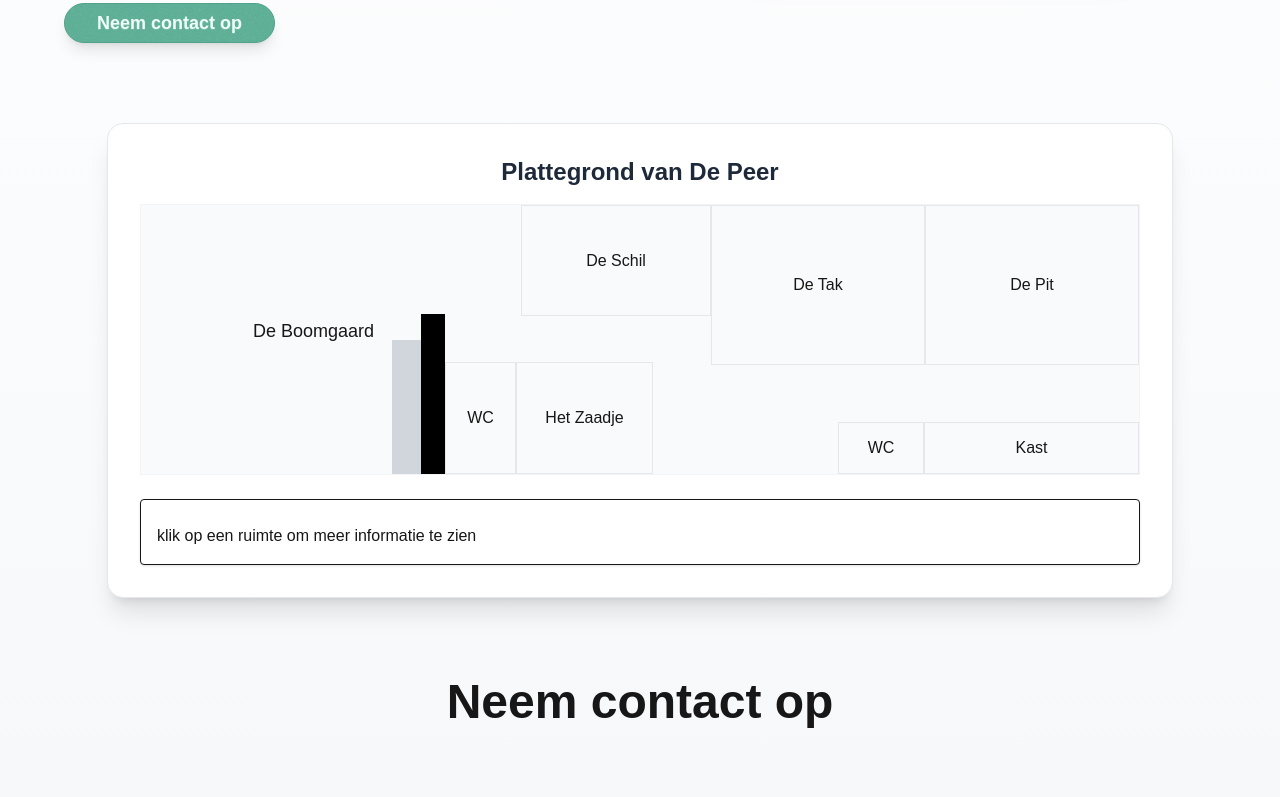
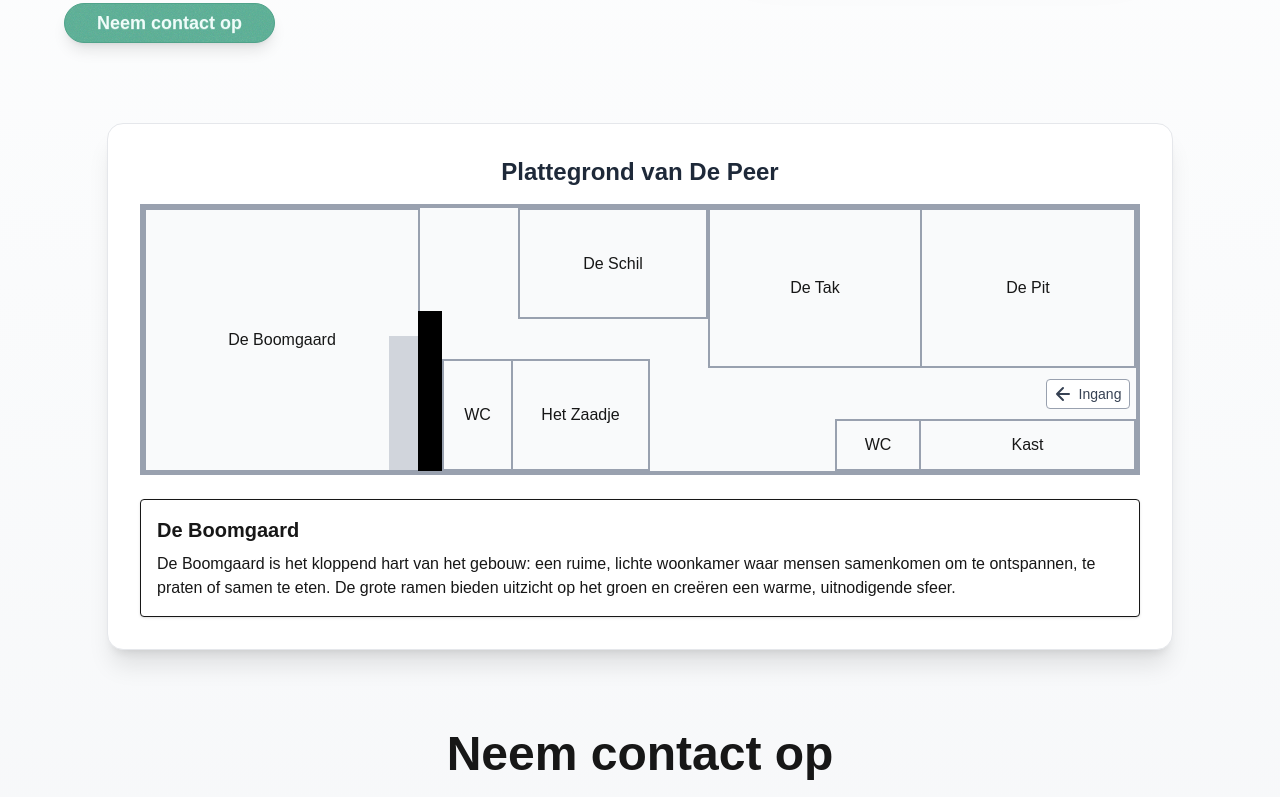
Before and after one commit to merkendiep/mental-motion, a Next.js app: page /de-peer in a window 1280 px wide. Shown: the part 589-1386 px from the top of the page. Built offline with nearby package versions, Linux system fonts and the light colour scheme.

Commit message:
Made ui improvements to the floorplan

```diff
--- a/src/components/FloorPlan.jsx
+++ b/src/components/FloorPlan.jsx
@@ -5,85 +5,164 @@ import FloorPlanRoom from "@/src/components/FloorPlanRoom";
 const ROOM_INFO = {
   "De Boomgaard": {
     description:
-      "De Boomgaard is het kloppend hart van het gebouw: een ruime, lichte woonkamer waar mensen samenkomen om te ontspannen, te praten of samen te eten. De grote ramen bieden uitzicht op het groen en creëren een warme, uitnodigende sfeer."
+      "De Boomgaard is het kloppend hart van het gebouw: een ruime, lichte woonkamer waar mensen samenkomen om te ontspannen, te praten of samen te eten. De grote ramen bieden uitzicht op het groen en creëren een warme, uitnodigende sfeer.",
   },
   "De Pit": {
     description:
-      "De Pit vormt de centrale hal en is het toneel voor evenementen, bijeenkomsten en inspirerende gesprekken. Hier komen mensen samen om ideeën te delen, te vieren of gewoon te genieten van elkaars gezelschap."
+      "De Pit vormt de centrale hal en is het toneel voor evenementen, bijeenkomsten en inspirerende gesprekken. Hier komen mensen samen om ideeën te delen, te vieren of gewoon te genieten van elkaars gezelschap.",
   },
   "De Tak": {
     description:
-      "De Tak is een rustige werkruimte, badend in natuurlijk licht. Perfect voor geconcentreerd werken, lezen of creatieve sessies. Planten en zachte kleuren zorgen voor een kalme, productieve omgeving."
+      "De Tak is een rustige werkruimte, badend in natuurlijk licht. Perfect voor geconcentreerd werken, lezen of creatieve sessies. Planten en zachte kleuren zorgen voor een kalme, productieve omgeving.",
   },
   "De Schil": {
     description:
-      "De Schil is een knusse lounge, ideaal om even tot rust te komen. Zachte banken, warme verlichting en een huiselijke sfeer maken dit de perfecte plek voor een goed gesprek of een moment voor jezelf."
+      "De Schil is een knusse lounge, ideaal om even tot rust te komen. Zachte banken, warme verlichting en een huiselijke sfeer maken dit de perfecte plek voor een goed gesprek of een moment voor jezelf.",
   },
   "Het Zaadje": {
     description:
-      "Het Zaadje is een kleine, intieme vergaderruimte. Hier ontstaan de grootste ideeën in een rustige setting, perfect voor overleg, brainstorms of vertrouwelijke gesprekken."
+      "Het Zaadje is een kleine, intieme vergaderruimte. Hier ontstaan de grootste ideeën in een rustige setting, perfect voor overleg, brainstorms of vertrouwelijke gesprekken.",
   },
-  "WC": {
+  WC: {
     description:
-      "De WC is het toilet van het gebouw. Netjes, fris en altijd binnen handbereik voor een korte pauze."
+      "De WC is het toilet van het gebouw. Netjes, fris en altijd binnen handbereik voor een korte pauze.",
   },
-  "Kast": {
+  Kast: {
     description:
-      "De Kast is de opslagruimte waar materialen, schoonmaakspullen en andere benodigdheden veilig en overzichtelijk worden bewaard."
+      "De Kast is de opslagruimte waar materialen, schoonmaakspullen en andere benodigdheden veilig en overzichtelijk worden bewaard.",
   },
 };
 
 const FloorPlan = () => {
-  const [selectedRoom, setSelectedRoom] = useState(null);
+  const [selectedRoom, setSelectedRoom] = useState("De Boomgaard");
 
   return (
     <>
-      <div className={'relative flex bg-gray-50 border border-gray-100 w-[1000px] h-[271px] mx-auto'}>
-        <span className={'text-lg ml-28 mt-28'} onClick={() => setSelectedRoom("De Pit")}>De Boomgaard</span>
+      <div
+        className={
+          "relative flex bg-gray-50 border-4 border-gray-400 w-[1000px] h-[271px] mx-auto"
+        }
+      >
+        <FloorPlanRoom
+          width={276}
+          height={264}
+          className={"left-0 top-0"}
+          onClick={() => setSelectedRoom("De Boomgaard")}
+        >
+          De Boomgaard
+        </FloorPlanRoom>
 
-        <FloorPlanRoom width={214} height={160} className={'right-0 top-0'} onClick={() => setSelectedRoom("De Pit")}>
+        <FloorPlanRoom
+          width={214}
+          height={160}
+          className={"right-0 top-0"}
+          onClick={() => setSelectedRoom("De Pit")}
+          noLeftBorder={true}
+        >
           De Pit
         </FloorPlanRoom>
 
-        <FloorPlanRoom width={214} height={160} className={'right-[214px] top-0'} onClick={() => setSelectedRoom("De Tak")}>
+        <FloorPlanRoom
+          width={214}
+          height={160}
+          className={"right-[214px] top-0"}
+          onClick={() => setSelectedRoom("De Tak")}
+        >
           De Tak
         </FloorPlanRoom>
 
-        <FloorPlanRoom width={190} height={111} className={'right-[428px] top-0'} onClick={() => setSelectedRoom("De Schil")}>
+        <FloorPlanRoom
+          width={190}
+          height={111}
+          className={"right-[428px] top-0"}
+          onClick={() => setSelectedRoom("De Schil")}
+        >
           De Schil
         </FloorPlanRoom>
 
-        <FloorPlanRoom width={137} height={112} className={'right-[486px] bottom-0'} onClick={() => setSelectedRoom("Het Zaadje")}>
+        <FloorPlanRoom
+          width={137}
+          height={112}
+          className={"right-[486px] bottom-0"}
+          onClick={() => setSelectedRoom("Het Zaadje")}
+          noLeftBorder={true}
+        >
           Het Zaadje
         </FloorPlanRoom>
 
-        <FloorPlanRoom width={71} height={112} className={'right-[623px] bottom-0'} onClick={() => setSelectedRoom("WC")}>
+        <FloorPlanRoom
+          width={71}
+          height={112}
+          className={"right-[623px] bottom-0"}
+          onClick={() => setSelectedRoom("WC")}
+        >
           WC
         </FloorPlanRoom>
 
         {/*WALL*/}
-        <div className={'absolute right-[694px] bottom-0 w-[24px] h-[160px]'}>
-          <div className={'w-[24px] h-[160px] bg-black'}></div>
+        <div className={"absolute right-[694px] bottom-0 w-[24px] h-[160px]"}>
+          <div className={"w-[24px] h-[160px] bg-black"}></div>
         </div>
 
         {/*Kitchen*/}
-        <div className={'absolute right-[718px] bottom-0 transform-3d w-[29px] h-[134px]'}>
-          <div className={'w-[29px] h-[134px] group-hover:-translate-y-4 animate-blueprint-hover bg-gray-300'}></div>
+        <div className={"absolute right-[718px] bottom-0 w-[29px] h-[135px]"}>
+          <div className={"w-[29px] h-[134px] bg-gray-300"}></div>
         </div>
 
-        <FloorPlanRoom width={86} height={52} className={'right-[215px] bottom-0'} onClick={() => setSelectedRoom("WC")}>
+        {/* Entrance between De Pit and Kast */}
+        <div
+          className={
+            "absolute right-[8px] top-[156px] w-[80px] h-[59px] flex items-center justify-center"
+          }
+        >
+          <div className="flex items-center gap-2 bg-white px-2 py-1 rounded border border-gray-400">
+            <svg
+              width="16"
+              height="16"
+              viewBox="0 0 16 16"
+              className="text-gray-700"
+            >
+              <path
+                d="M8 2L2 8L8 14M2 8H14"
+                stroke="currentColor"
+                strokeWidth="2"
+                fill="none"
+                strokeLinecap="round"
+                strokeLinejoin="round"
+              />
+            </svg>
+            <span className="text-sm font-medium text-gray-700">Ingang</span>
+          </div>
+        </div>
+
+        <FloorPlanRoom
+          width={86}
+          height={52}
+          className={"right-[215px] bottom-0"}
+          onClick={() => setSelectedRoom("WC")}
+        >
           WC
         </FloorPlanRoom>
-        <FloorPlanRoom width={215} height={52} className={'right-0 bottom-0'} noHover onClick={() => setSelectedRoom("Kast")}>
+        <FloorPlanRoom
+          width={215}
+          height={52}
+          className={"right-0 bottom-0"}
+          noHover
+          onClick={() => setSelectedRoom("Kast")}
+          noLeftBorder={true}
+        >
           Kast
         </FloorPlanRoom>
       </div>
 
       {/* Info section below the blueprint */}
-      {(
+      {selectedRoom && (
         <div className="w-[1000px] mx-auto mt-6 p-4 border rounded bg-white shadow">
           <h2 className="text-xl font-bold mb-2">{selectedRoom}</h2>
-          <p>{ROOM_INFO[selectedRoom]?.description || "klik op een ruimte om meer informatie te zien"}</p>
+          <p>
+            {ROOM_INFO[selectedRoom]?.description ||
+              "Klik op een ruimte om meer informatie te zien"}
+          </p>
         </div>
       )}
     </>
--- a/src/components/FloorPlanRoom.jsx
+++ b/src/components/FloorPlanRoom.jsx
@@ -1,11 +1,32 @@
 import React from "react";
 
-const FloorPlanRoom = ({width, height, children, className, noHover, onClick}) => {
-  return <div style={{width, height}} onClick={onClick} className={`absolute transform-3d ${noHover ? '' : 'group'} ${className}`}>
-    <div style={{width, height}} className={'flex justify-center items-center group-hover:-translate-y-4 border border-gray-200 bg-gray-50 group-hover:shadow group-hover:border-gray-100'}>
-      {children}
+const FloorPlanRoom = ({
+  width,
+  height,
+  children,
+  className,
+  noHover,
+  onClick,
+  noLeftBorder = false,
+}) => {
+  return (
+    <div
+      style={{ width, height }}
+      onClick={onClick}
+      className={`absolute cursor-pointer ${
+        noHover ? "" : "group"
+      } ${className}`}
+    >
+      <div
+        style={{ width, height }}
+        className={`flex justify-center items-center border-2 border-gray-400 bg-gray-50 group-hover:border-2 group-hover:border-primary group-hover:shadow-lg transition-all duration-200 ${
+          noLeftBorder ? "border-l-0 group-hover:border-l-0" : ""
+        }`}
+      >
+        {children}
+      </div>
     </div>
-  </div>
-}
+  );
+};
 
 export default FloorPlanRoom;
```
